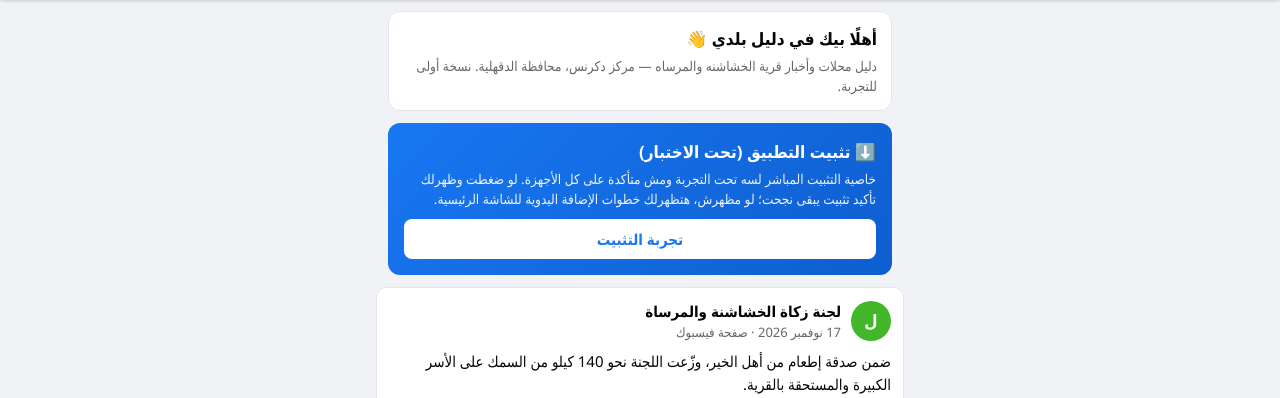
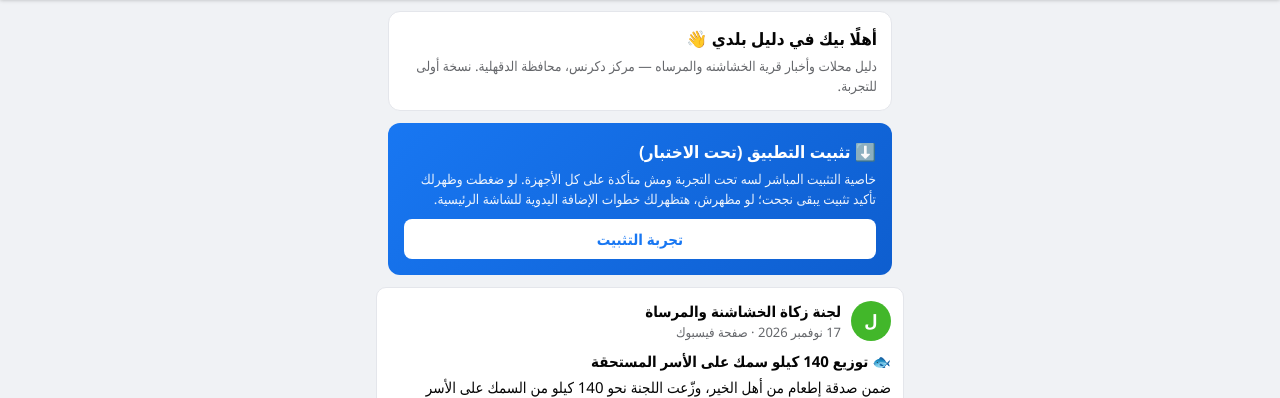
Before and after one commit to AbotayamDesign/dalil-baladi, a plain HTML site: page index.html in a window 1280 px wide. Shown: the part 57-455 px from the top of the page. Drawn offline with Linux system fonts and the light colour scheme.

Commit message:
Update news section and add headlines to posts

```diff
--- a/index.html
+++ b/index.html
@@ -176,7 +176,7 @@
 <div class="view" id="view-news">
   <div class="card" style="padding:14px">
     <div style="font-weight:700;font-size:16px;margin-bottom:4px">📰 مصادر أخبار البلد</div>
-    <div style="font-size:13.5px;color:var(--secondary)">دي صفحات فيسبوك من البلد جمّعناها في مكان واحد مع وصف مختصر من إعدادنا. التطبيق مش بيسحب منشورات آليًا ولا دي خلاصة أخبار حية — للمنشورات الكاملة افتح المصدر من الرابط.</div>
+    <div style="font-size:13.5px;color:var(--secondary)">موجز أخبار من إعداد «دليل بلدي» عن منشورات صفحات البلد على فيسبوك، بتاريخها ومصدرها. الملخصات بتتجهّز يدويًا (مش سحب آلي)، والتفاصيل الكاملة من رابط المصدر.</div>
   </div>
   <div id="newsList"></div>
 </div>
@@ -244,6 +244,7 @@ function postCard(item,opts){
   const demo=item.demo?'<span class="badge-demo">مثال تجريبي</span>':'';
   const link=item.url?`<a class="source-link" href="${item.url}" target="_blank" rel="noopener">${LINK_SVG}${opts.linkLabel||'المصدر على فيسبوك'}</a>`:'';
   const srcNote=item.srcNote?`<span class="src-note">${item.srcNote}</span>`:'';
+  const headline=item.headline?`<b style="display:block;margin-bottom:3px">${item.headline}</b>`:'';
   return `<article class="card">
     <div class="post-head">
       <div class="avatar" style="background:${avatarColor(item.title)}">${initialOf(item.title)}</div>
@@ -252,7 +253,7 @@ function postCard(item,opts){
         <div class="sub">${item.sub||''}</div>
       </div>
     </div>
-    <div class="post-text">${item.text}${srcNote}</div>
+    <div class="post-text">${headline}${item.text}${srcNote}</div>
     ${link}
     ${actionBar(item)}
   </article>`;
```
